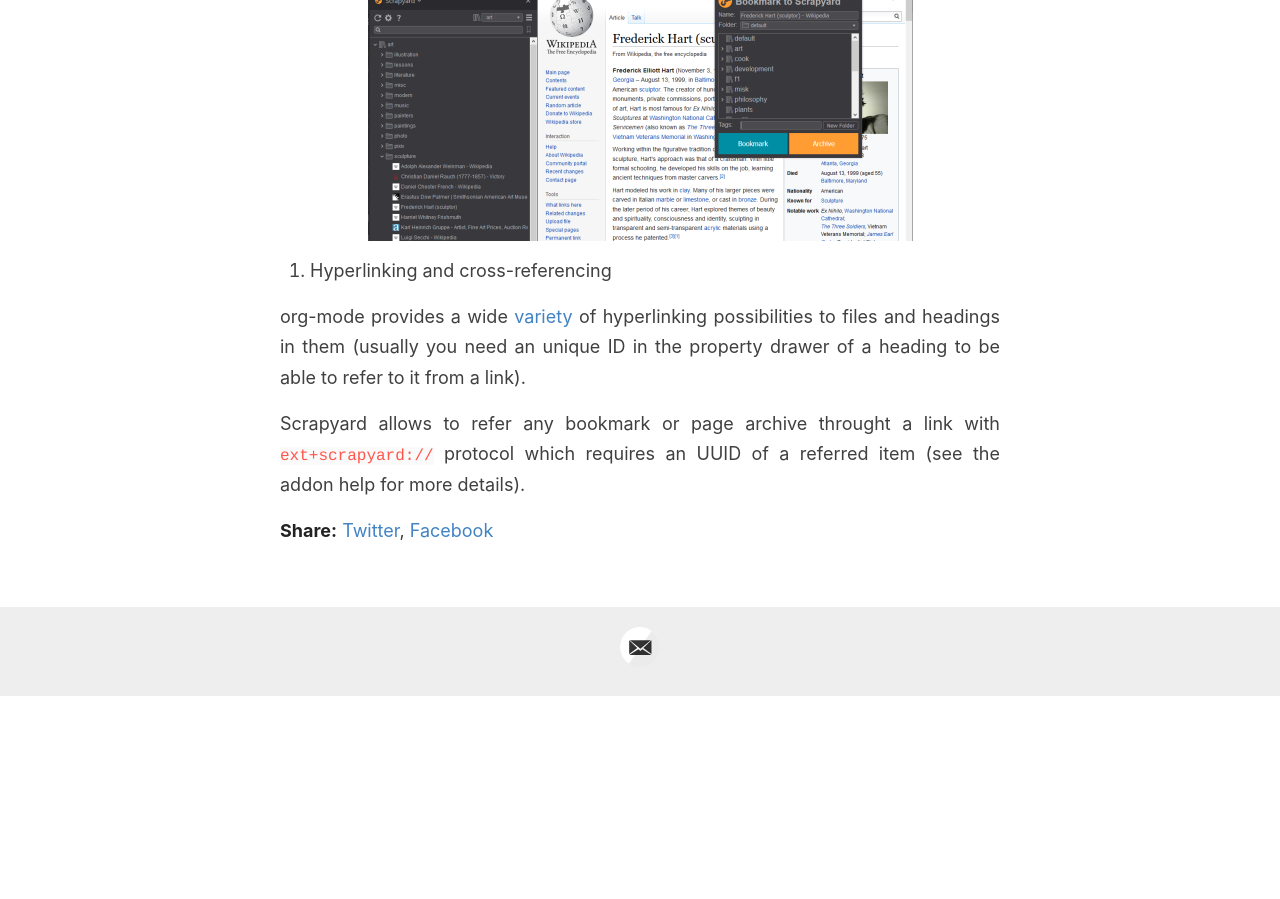
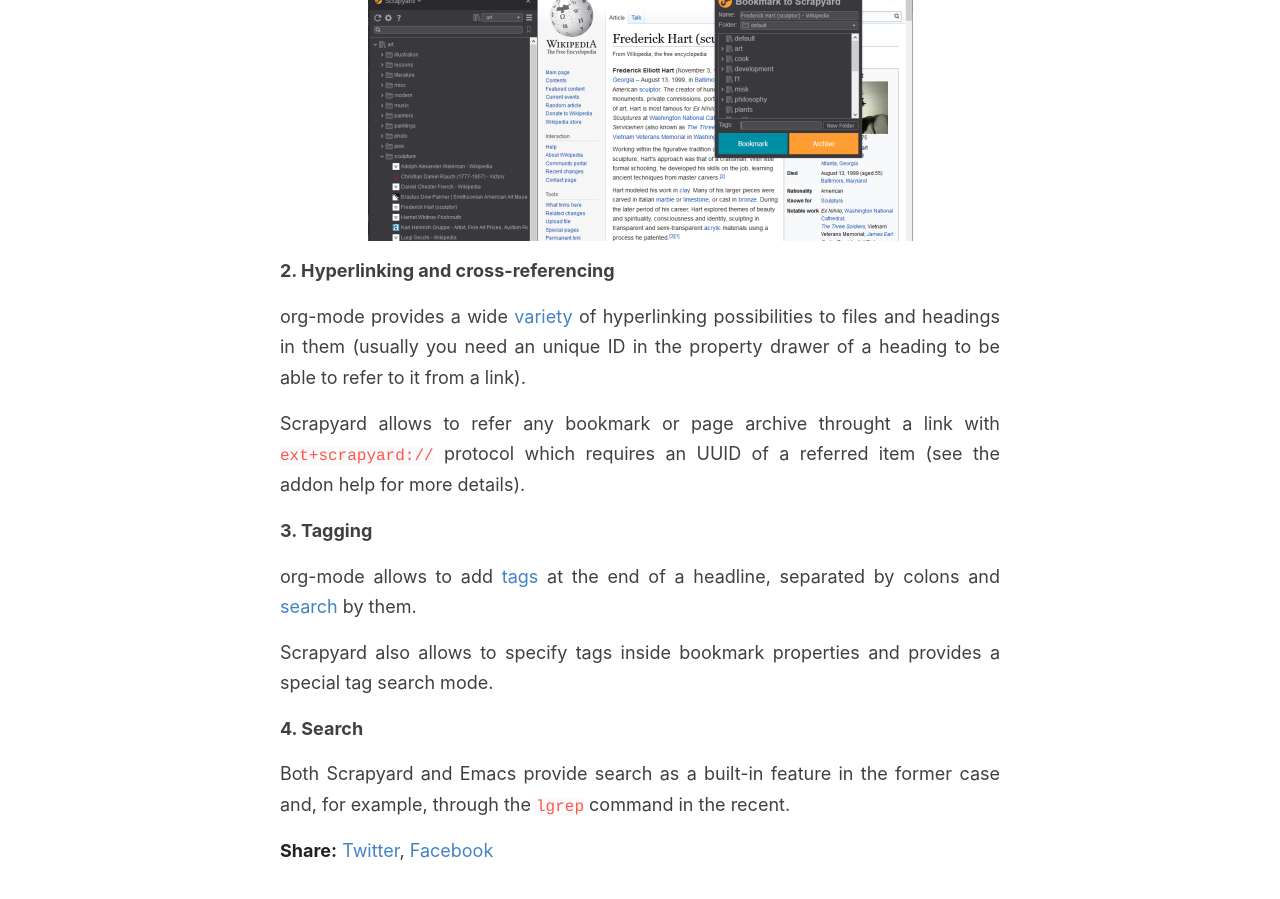
Before and after one commit to GChristensen/posts, a Jekyll site: the page built from _posts/2020-03-25-creating-personal-knowledge-base.md, in a window 1280 px wide and 900 px high, scrolled down 1936 px. Built offline with Jekyll 4.4.1, drawn with Linux system fonts in a browser that asks for light colours; before the commit the page ends 2632 px from its top, so only the background shows below that; some of the changed text lies outside the part shown.

Commit message:
Update 2020-03-25-creating-personal-knowledge-base.md

```diff
--- a/_posts/2020-03-25-creating-personal-knowledge-base.md
+++ b/_posts/2020-03-25-creating-personal-knowledge-base.md
@@ -52,7 +52,7 @@
 detail.
 
 
-1. Hierarchical grouping
+**1. Hierarchical grouping**
 
 org-wiki uses files at the top level of its organizational structure.
 Links to the topic files are placed in a single index file. The topic files
@@ -67,7 +67,7 @@
 ![Scrapyard hierarchy](/posts/images/scrapyard-hierarchy.png)
 
 
-2. Hyperlinking and cross-referencing
+**2. Hyperlinking and cross-referencing**
 
 org-mode provides a wide [variety](https://orgmode.org/guide/Hyperlinks.html)
 of hyperlinking possibilities to files and headings in them
@@ -77,3 +77,16 @@
 Scrapyard allows to refer any bookmark or page archive throught a link
 with `ext+scrapyard://` protocol which requires an UUID of a referred item
 (see the addon help for more details).
+
+**3. Tagging**
+
+org-mode allows to add [tags](https://orgmode.org/manual/Tags.html) at the end
+of a headline, separated by colons and [search](https://orgmode.org/manual/Tag-Searches.html#Tag-Searches) by them.
+
+Scrapyard also allows to specify tags inside bookmark properties and
+provides a special tag search mode.
+
+**4. Search**
+
+Both Scrapyard and Emacs provide search as a built-in feature in the former
+case and, for example, through the `lgrep` command in the recent.
```
